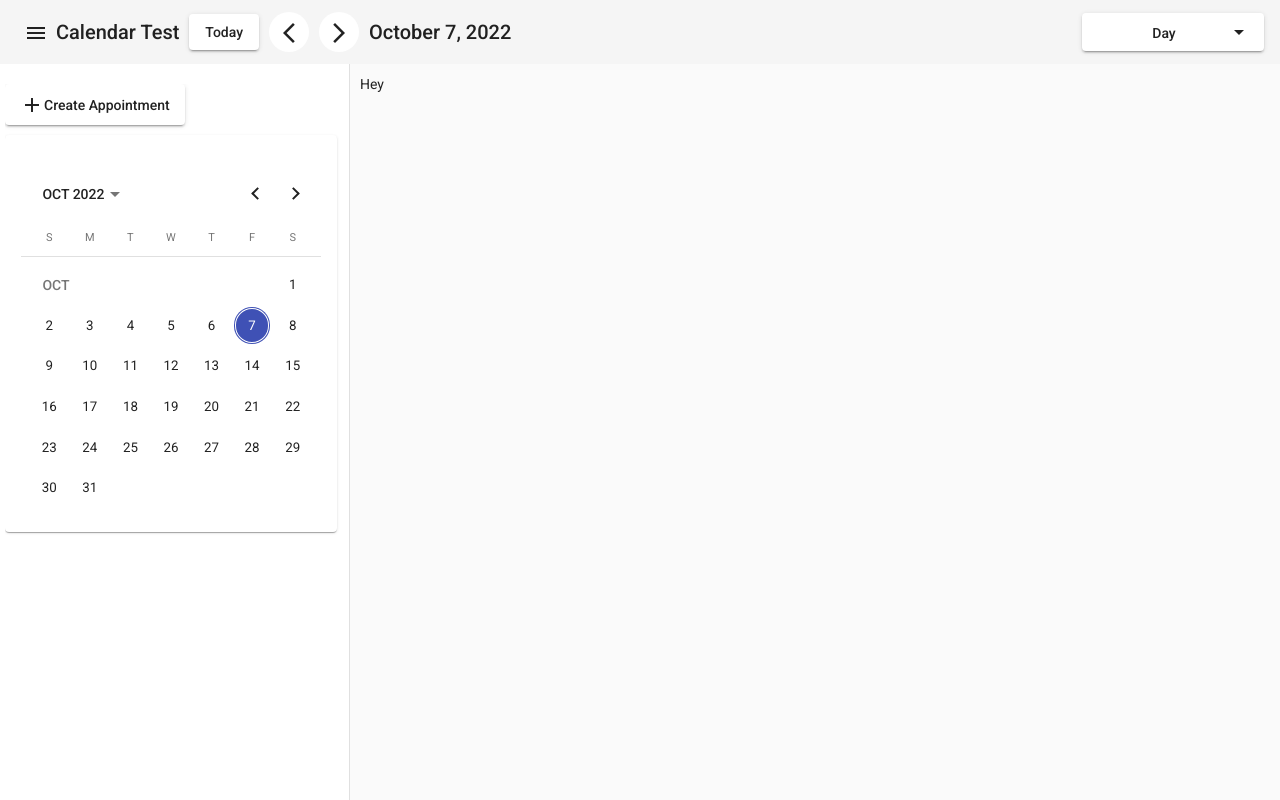
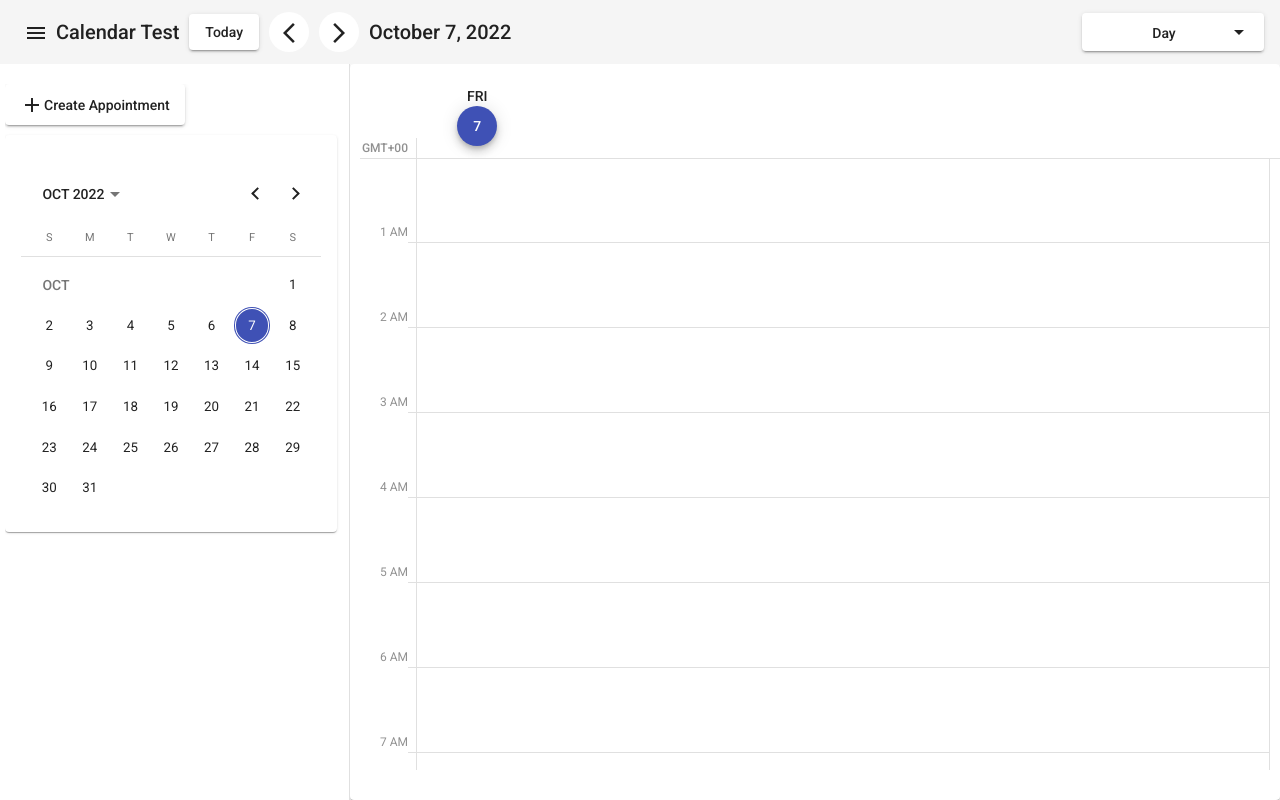
Before and after one commit to pullrepox/angular-schedule-app, an Angular app: page /day/2022-10-07 in a window 1280 px wide. Before the commit this address led to /day/2022-10-7. Built offline with nearby package versions, Linux system fonts and the light colour scheme.

Commit message:
update appointment component

```diff
--- a/src/app/core/material.module.ts
+++ b/src/app/core/material.module.ts
@@ -7,9 +7,11 @@ import { MatCardModule } from '@angular/material/card'
 import { MatCheckboxModule } from '@angular/material/checkbox'
 import { MatDatepickerModule } from '@angular/material/datepicker'
 import { MatDialogModule } from '@angular/material/dialog'
+import { MatDividerModule } from '@angular/material/divider'
 import { MatGridListModule } from '@angular/material/grid-list'
 import { MatIconModule } from '@angular/material/icon'
 import { MatInputModule } from '@angular/material/input'
+import { MatListModule } from '@angular/material/list'
 import { MatNativeDateModule, MatRippleModule } from '@angular/material/core'
 import { MatSelectModule } from '@angular/material/select'
 import { MatSidenavModule } from '@angular/material/sidenav'
@@ -27,9 +29,11 @@ import { DialogModule } from '@angular/cdk/dialog'
     MatCheckboxModule,
     MatDatepickerModule,
     MatDialogModule,
+    MatDividerModule,
     MatGridListModule,
     MatIconModule,
     MatInputModule,
+    MatListModule,
     MatNativeDateModule,
     MatRippleModule,
     MatSelectModule,
--- a/src/app/scheduler/components/appointment/appointment.component.html
+++ b/src/app/scheduler/components/appointment/appointment.component.html
@@ -1 +1,49 @@
-<div class="c-app-appointment-content">Hey</div>
+<mat-card class="c-app-appointment-content">
+  <mat-card-title class="c-app-book-header">
+    <div class="c-app-book-left-corner">
+      <div>{{ localTimeZone }}</div>
+    </div>
+    <div class="c-app-book-space">
+      <div class="c-app-book-space-line"></div>
+    </div>
+    <mat-grid-list
+      cols="{{ computeCols }}"
+      rowHeight="84px"
+      class="c-app-book-grid-list"
+    >
+      <mat-grid-tile
+        *ngFor="let d of calcWeekDates; let indexOfElement = index"
+        class="c-app-book-header-title"
+      >
+        <div class="c-app-ver-divider"></div>
+        <div class="c-app-header-title-label">
+          <div class="c-app-header-week-label">
+            {{ getWeekHeaders(indexOfElement) }}
+          </div>
+          <button mat-mini-fab color="{{ getHeaderColor(d) }}">{{ d }}</button>
+        </div>
+      </mat-grid-tile>
+    </mat-grid-list>
+  </mat-card-title>
+  <mat-card-content class="c-app-book-content">
+    <div *ngFor="let t of timeList" class="c-app-book-content-list">
+      <div class="c-app-book-left-corner">
+        <div>{{ t }}</div>
+      </div>
+      <div class="c-app-book-space">
+        <div class="c-app-book-space-line"></div>
+      </div>
+      <mat-grid-list
+        cols="{{ computeCols }}"
+        rowHeight="84px"
+        class="c-app-book-content-grid-list"
+      >
+        <mat-grid-tile
+          *ngFor="let d of calcWeekDates; let indexOfElement = index"
+        >
+          <div class="c-app-appointment-description"></div>
+        </mat-grid-tile>
+      </mat-grid-list>
+    </div>
+  </mat-card-content>
+</mat-card>
--- a/src/app/scheduler/components/appointment/appointment.component.scss
+++ b/src/app/scheduler/components/appointment/appointment.component.scss
@@ -3,4 +3,90 @@
   height: calc(100vh - 84px);
   display: block;
   overflow: hidden;
+  position: relative;
+
+  .c-app-book-left-corner {
+    width: 48px;
+    font-size: 12px;
+    display: flex;
+    align-items: flex-end;
+    justify-content: flex-end;
+    height: 84px;
+    color: #909090;
+  }
+
+  .c-app-book-space {
+    width: 8px;
+    height: 100%;
+    display: flex;
+    justify-content: flex-end;
+    align-items: flex-end;
+  }
+
+  .c-app-book-grid-list {
+    width: calc(100% - 96px);
+  }
+
+  .c-app-book-header {
+    position: absolute;
+    height: 84px;
+    width: 100%;
+    margin-bottom: 0;
+    display: flex;
+    border-bottom: 1px solid #e0e0e0;
+
+    .c-app-book-header-title {
+      max-width: 14.7%;
+
+      .c-app-ver-divider {
+        width: 1px;
+        height: 20px;
+        background-color: #e0e0e0;
+        position: absolute;
+        bottom: 0;
+        left: 0;
+      }
+
+      .c-app-header-title-label {
+        flex: 1 1 100%;
+        display: flex;
+        flex-direction: column;
+        align-items: center;
+
+        .c-app-header-week-label {
+          font-size: 14px;
+        }
+      }
+    }
+  }
+
+  .c-app-book-content {
+    overflow-y: auto;
+    height: calc(100vh - 188px);
+    max-height: calc(100vh - 188px);
+    margin-top: 84px;
+    width: 100%;
+
+    .c-app-book-content-list {
+      display: flex;
+
+      .c-app-book-space {
+        border-bottom: 1px solid #e0e0e0;
+        border-right: 1px solid #e0e0e0;
+        height: 84px;
+      }
+
+      .c-app-book-content-grid-list {
+        width: calc(100% - 56px);
+        border-bottom: 1px solid #e0e0e0;
+
+        .c-app-appointment-description {
+          width: 100%;
+          height: 84px;
+          min-width: 14.7%;
+          border-right: 1px solid #e0e0e0;
+        }
+      }
+    }
+  }
 }
--- a/src/app/scheduler/components/appointment/appointment.component.ts
+++ b/src/app/scheduler/components/appointment/appointment.component.ts
@@ -29,4 +29,71 @@ export class AppointmentComponent implements OnInit {
   watchStateData(msg: any) {
     this.stateData = msg
   }
+
+  /**
+   * Calc week dates for calendar header
+   */
+  get calcWeekDates() {
+    let week = []
+    const curr = new Date(this.stateData.selDate.getTime())
+
+    if (this.stateData.selType === 'D') {
+      return [curr.getDate()]
+    }
+
+    for (let i = 0; i <= 6; i++) {
+      let first = curr.getDate() - curr.getDay() + i
+      const day = new Date(curr.setDate(first)).getDate()
+      week.push(day)
+    }
+
+    return week
+  }
+
+  /**
+   * compute cols by selected calendar type
+   */
+  get computeCols() {
+    return this.stateData.selType === 'D' ? 1 : 7
+  }
+
+  get localTimeZone() {
+    const timezone: any = new Date().toString().match(/([A-Z]+[+-][0-9]+)/)
+
+    return timezone ? timezone[0].slice(0, 6) : ''
+  }
+
+  get timeList() {
+    let hours: any = []
+
+    for (let t = 1; t < 12; t++) {
+      hours.push(`${t} AM`)
+    }
+
+    hours.push('12 PM')
+
+    for (let t = 1; t < 12; t++) {
+      hours.push(`${t} PM`)
+    }
+
+    return hours
+  }
+
+  getHeaderColor(d: number) {
+    const curr = new Date(this.stateData.selDate.getTime())
+
+    return curr.getDate() === d ? 'primary' : ''
+  }
+
+  getWeekHeaders(d: number) {
+    const weeks = ['SUN', 'MON', 'TUE', 'WED', 'THU', 'FRI', 'SAT']
+
+    if (this.stateData.selType === 'D') {
+      const curr = new Date(this.stateData.selDate.getTime())
+
+      return weeks[curr.getDay()]
+    }
+
+    return weeks[d]
+  }
 }
--- a/src/app/scheduler/scheduler.component.ts
+++ b/src/app/scheduler/scheduler.component.ts
@@ -124,9 +124,7 @@ export class SchedulerComponent implements OnInit {
     this._router.navigate([
       `/${this.types[
         this.selectedViewType === 'D' ? 0 : 1
-      ].viewValue.toLowerCase()}/${currDate.getFullYear()}-${
-        currDate.getMonth() + 1
-      }-${currDate.getDate()}`,
+      ].viewValue.toLowerCase()}/${currDate.toISOString().slice(0, 10)}`,
     ])
   }
 
```
